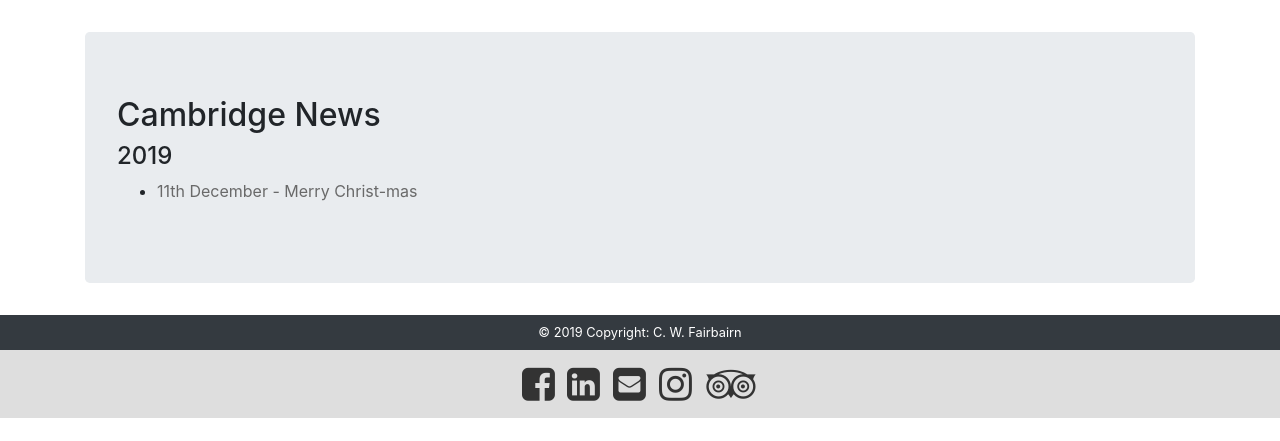
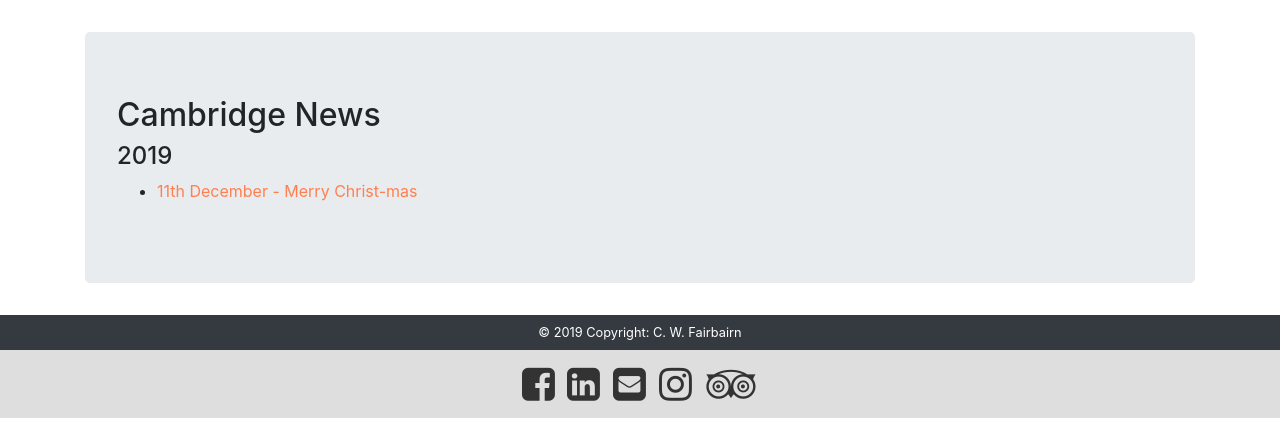
Before and after one commit to callumf8/callumfairbairn, a PHP site: page /cambridge/cambridge.php in a window 1280 px wide. Shown: the part 56-497 px from the top of the page. Run offline with PHP 8.4, Linux system fonts and the light colour scheme; some libraries are stand-ins or nearby versions.

Commit message:
Update style.css

```diff
--- a/includes/style.css
+++ b/includes/style.css
@@ -44,7 +44,7 @@
 }
 
 .cambridge-news-list a {
-    color: dimgray;
+    color: coral;
 }
 
 /*---------------------------------------*/
```
